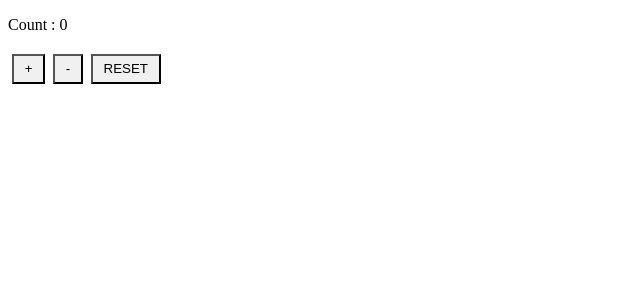
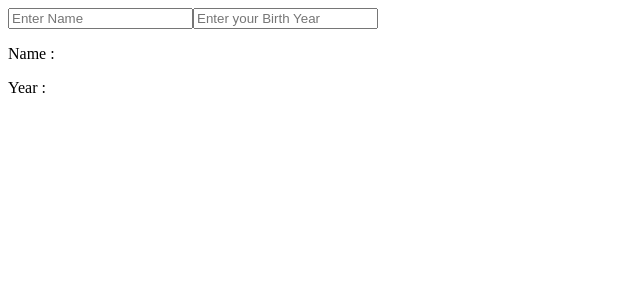
Before and after one commit to angela5825/frontend_study, a React (Vite) app: page / in a window 1280 px wide. Shown: the top 300 px of the page, without its empty margins (0-640 px from the left). Built offline with nearby package versions, Linux system fonts and the light colour scheme.

Commit message:
✨ 리엑트 useState 사용 나이 경고 표시

```diff
--- a/src/App.jsx
+++ b/src/App.jsx
@@ -1,11 +1,47 @@
+import { useState } from "react";
 import "./App.css";
-import Counter from "./Counter";
 
 const App = () => {
+  const [name, setName] = useState("");
+  const [year, setYear] = useState("");
+  const [warning, setWarning] = useState("");
+  const handleNameChange = (newName) => {
+    const formattedName = newName.trim().toLowerCase();
+    setName(formattedName);
+  };
+  const handleYearChange = (newYear) => {
+    const age = new Date().getFullYear() - newYear;
+    if (age < 18) {
+      setWarning("Must be at least 18 years old!!");
+    } else {
+      setWarning("");
+      setYear(newYear);
+    }
+  };
+  // 나이가 표시되게  : 나이가 18세 이상만 넣을 수 있게 하기
+
   return (
-    <>
-      <Counter />
-    </>
+    <div>
+      <input
+        type="text"
+        placeholder="Enter Name"
+        value={name}
+        onChange={(e) => {
+          handleNameChange(e.target.value);
+        }}
+      />
+      <input
+        type="number"
+        placeholder="Enter your Birth Year"
+        value={year}
+        onChange={(e) => {
+          handleYearChange(e.target.value);
+        }}
+      />
+      {warning && <p style={{ color: "red" }}>{warning}</p>}
+      <p>Name : {name}</p>
+      <p>Year : {year}</p>
+    </div>
   );
 };
 export default App;
--- a/src/Counter.jsx
+++ /dev/null
@@ -1,48 +0,0 @@
-import { useReducer, useState } from "react";
-
-// 현재 상태 변경 로직을 정의하는 함수
-
-function reducer(state, action) {
-  switch (action.type) {
-    case "INCREMENT":
-      return { count: state.count + 1 };
-
-    case "DECREMENT":
-      return { count: state.count - 1 };
-    case "RESET":
-      return { count: 0 };
-    default:
-      throw new Error("UNKNOWN ACTION");
-  }
-}
-
-// 초기 상태 값
-const initialState = {
-  count: 0,
-};
-
-function Counter() {
-  const [state, dispatch] = useReducer(reducer, initialState);
-
-  // const handleClick = () => {
-  //   setTimeout(() => {
-  //     setCount((prev) => prev + 1);
-  //   }, 1000);
-  // }; // 1초 전에 10번을 눌러도 이전 값을 참조하기 때문에 3-> 4 로 넘어가는 건 오직 3에서만 참조
-
-  const handleClick = () => {
-    setTimeout(() => {
-      dispatch({ type: "INCREMENT" });
-    }, 1000);
-  };
-  return (
-    <div>
-      <p>Count : {state.count}</p>
-      <button onClick={() => dispatch({ type: "INCREMENT" })}>+</button>
-      <button onClick={() => dispatch({ type: "DECREMENT" })}>-</button>
-      <button onClick={() => dispatch({ type: "RESET" })}>RESET</button>
-    </div>
-  );
-}
-
-export default Counter;
```
